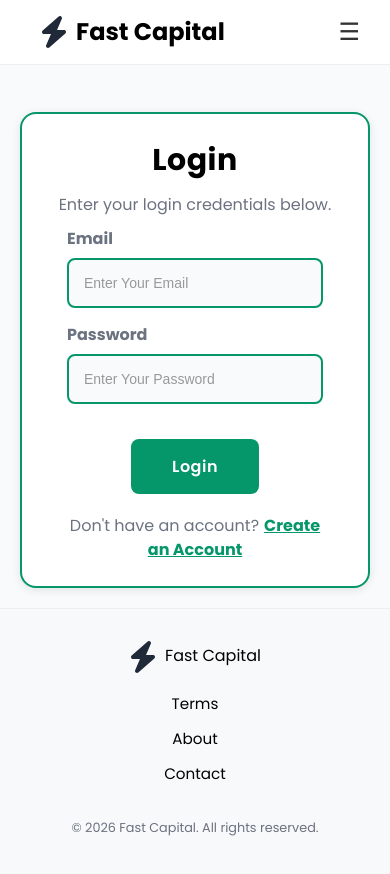
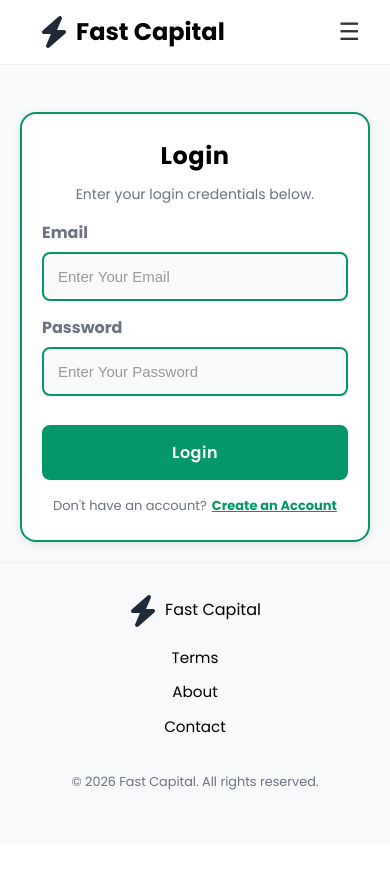
Before and after one commit to jlai9001/FastCapital, a React (Vite) app in the folder client/: page /login in a window 390 px wide. Shown: the top 874 px of the page. After the commit the page ends 844 px from the top, so only its background shows below. Built offline with nearby package versions, Linux system fonts and the light colour scheme; no server answers.

Commit message:
mobile login

```diff
--- a/client/src/pages/login.css
+++ b/client/src/pages/login.css
@@ -212,4 +212,42 @@ body{
         border-radius: 16px;
     }
 
-  .login-title
+    .login-title {
+        font-size: 24px;
+    }
+
+    .login-subtitle {
+        font-size: 14px;
+        margin-bottom: 16px;
+    }
+
+    .All_Fields_Container {
+        padding-left: 0;
+        padding-right: 0;
+    }
+
+    .input-field {
+        padding: 14px;
+        font-size: 15px;
+    }
+
+    .login-button {
+        width: 100%;
+        margin-top: 24px;
+    }
+
+    .Error_Message {
+        width: 100%;
+        margin-bottom: 24px;
+        font-size: 13px;
+    }
+
+    .bottom-field {
+        margin-top: 16px;
+    }
+
+    .no-account-msg {
+        font-size: 13px;
+    }
+
+}
```
Lines whose indentation alone changed are shown as unchanged.
